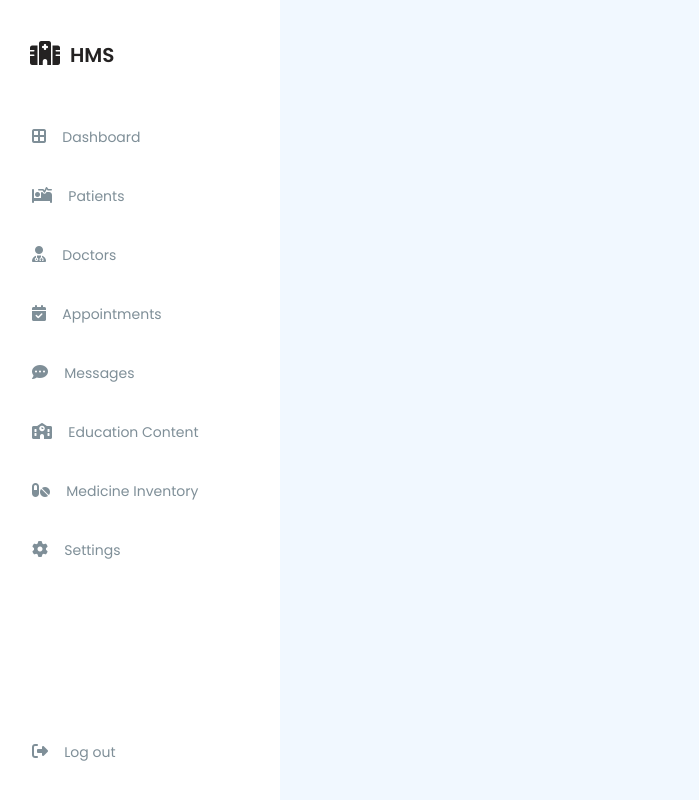
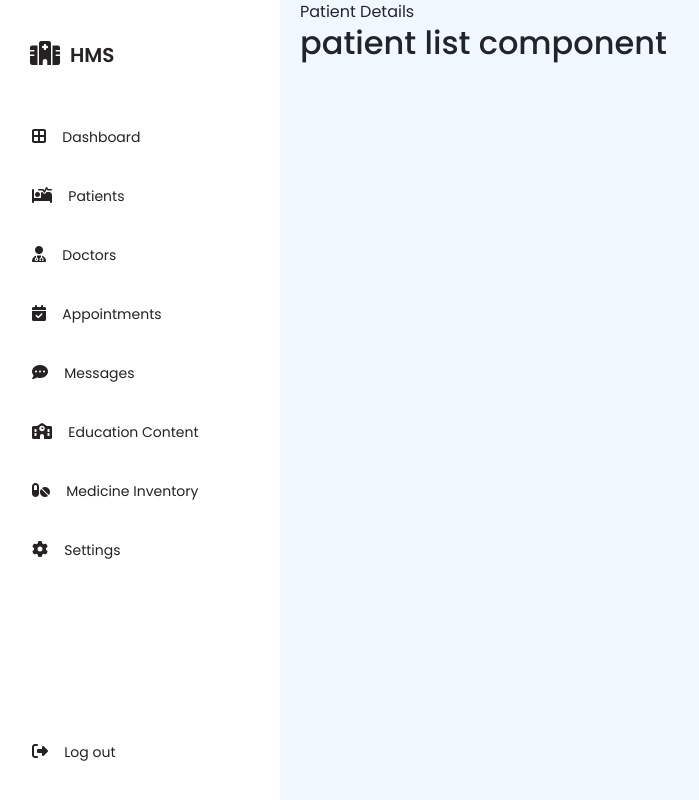
Before and after one commit to Eshat002/Hospital_Management_System, a Django app: page /patient/ in a window 1280 px wide. Shown: the whole page, without its empty margins (0-699 px from the left). Run offline with Django 5.2, Linux system fonts and the light colour scheme; some libraries are stand-ins or nearby versions.

Commit message:
fix layout

```diff
--- /dev/null
+++ b/patient/templates/components/patient_list.html
@@ -0,0 +1 @@
+<h2>patient list component</h2>
--- a/patient/templates/pages/patient.html
+++ b/patient/templates/pages/patient.html
@@ -7,7 +7,12 @@
 
 {% block content %}
     <div id="patient">
-        <h2>patient</h2>
+        <div class="headline-container">
+            Patient Details
+        </div>
+        <div class="patient-list-container">
+            {% include 'components/patient_list.html' %}
+        </div>
     </div>
 
 {% endblock content%}
--- a/static/base.css
+++ b/static/base.css
@@ -9,6 +9,8 @@ body {
 }
 
 #base {
-  display: flex;
-  /* justify-content: center; */
+  /* display: flex; */
 }
+#base .main {
+  margin-left: 300px;
+}
--- a/static/components/sidebar.css
+++ b/static/components/sidebar.css
@@ -3,6 +3,7 @@ aside {
   background-color: white;
   position: fixed;
   height: 100%;
+  /* width: inherit; */
   width: 280px;
 }
 
@@ -15,13 +16,15 @@ aside .menu-container ul {
   list-style-type: none;
 }
 aside .menu-container ul li i {
-  color: #7f8f98;
+  /* color: #7f8f98; */
+  color: #242222;
 }
 
 aside .menu-container ul li a {
   font-weight: 400;
   font-size: 14px;
-  color: #7f8f98;
+  color: #242222;
+  /* color: #7f8f98; */
   text-decoration: none;
   padding-left: 12px;
 }
--- a/templates/base.html
+++ b/templates/base.html
@@ -37,10 +37,10 @@
     </head>
     <body>
         <div id="base">
-            <div   class="sidebar-container">
+            <div class="sidebar-container">
                 {% include "components/sidebar.html" %}
             </div>
-            <div  class="main">
+            <div class="main">
                 {% block content %}
                 {% endblock content %}
             </div>
--- a/templates/components/sidebar.html
+++ b/templates/components/sidebar.html
@@ -11,42 +11,42 @@
     <div class="menu-container">
         <ul class="general-menus">
             <li>
-                <i   class="fa-solid fa-border-all"></i>
+                <i class="fa-solid fa-border-all"></i>
                 <a class="menu-links" href="/dashboard">Dashboard </a>
             </li>
             <li>
-                <i  class="fa-solid fa-bed-pulse"></i>
+                <i class="fa-solid fa-bed-pulse"></i>
                 <a class="menu-links" href="/patients">Patients </a>
             </li>
             <li>
-                <i  class="fa-solid fa-user-doctor"></i>
+                <i class="fa-solid fa-user-doctor"></i>
                 <a class="menu-links" href="/doctors">Doctors  </a>
             </li>
             <li>
-                <i   class="fa-solid fa-calendar-check"></i>
+                <i class="fa-solid fa-calendar-check"></i>
                 <a class="menu-links" href="/appointments">Appointments  </a>
             </li>
             <li>
-                <i   class="fa-solid fa-comment-dots"></i>
+                <i class="fa-solid fa-comment-dots"></i>
                 <a class="menu-links" href="/messages">Messages </a>
             </li>
             <li>
-                <i   class="fa-solid fa-school"></i>
+                <i class="fa-solid fa-school"></i>
                 <a class="menu-links" href="/education_content">Education Content </a>
             </li>
             <li>
-                <i   class="fa-solid fa-pills"></i>
+                <i class="fa-solid fa-pills"></i>
                 <a class="menu-links" href="/medicine_inventory">Medicine Inventory </a>
             </li>
             <li>
-                <i   class="fa-solid fa-gear"></i>
+                <i class="fa-solid fa-gear"></i>
                 <a class="menu-links" href="/settings">Settings </a>
             </li>
         </ul>
 
         <ul class="logout-menu">
             <li>
-                <i style="color:#7F8F98" class="fa-solid fa-right-from-bracket"></i>
+                <i class="fa-solid fa-right-from-bracket"></i>
                 <a class="menu-links" href="/logout">Log out  </a>
             </li>
         </ul>
```
